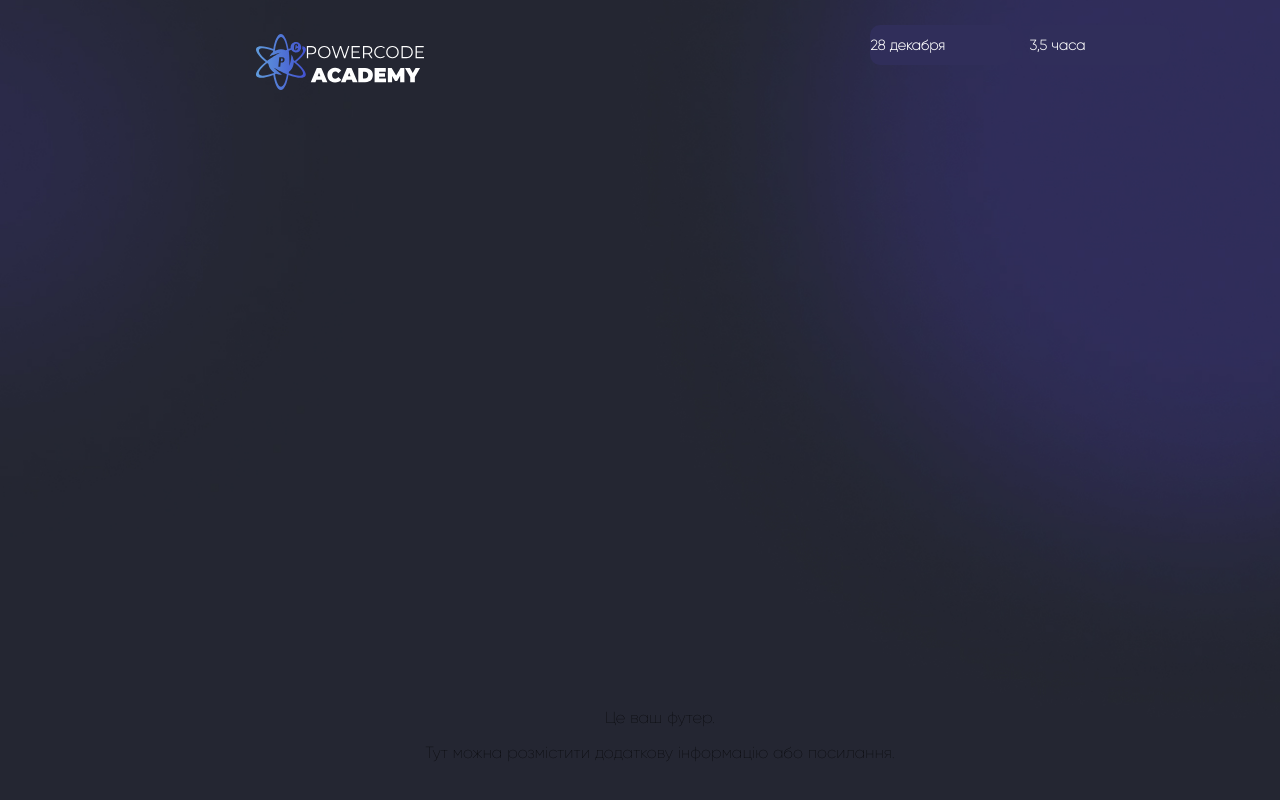
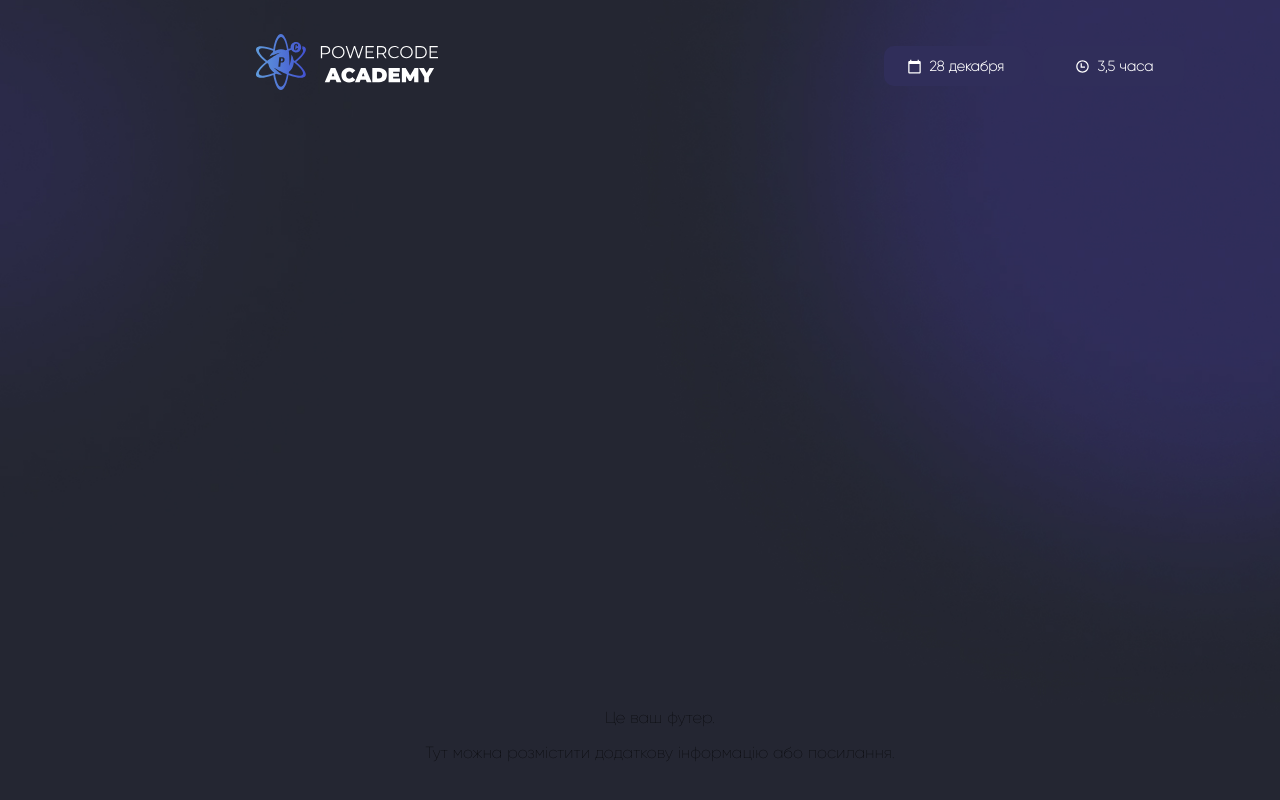
Before and after one commit to kozakevich13/academy, a React (Create React App) app: page / in a window 1280 px wide. Built offline with nearby package versions, Linux system fonts and the light colour scheme.

Commit message:
add icons tima and calendar

```diff
--- a/src/components/Header/Header.css
+++ b/src/components/Header/Header.css
@@ -32,11 +32,13 @@ header {
 
 .company-name {
   margin-top: 44px;
+  margin-left: 14px;
 }
 
 .event-time {
   display: flex;
   margin-left: 446px;
+  margin-top: 42px;
 }
 
 .event-time p {
@@ -46,9 +48,16 @@ header {
   line-height: 14px;
   letter-spacing: 0em;
   text-align: left;
+  margin-left: 7px;
 }
 
-.day {
+.event-icon {
+  margin-top: 13px;
+  width: 15px;
+  height: 15px;
+}
+
+.event_day {
   height: 40px;
   width: 141px;
   left: 684px;
@@ -58,7 +67,7 @@ header {
   background: #302e5a;
 }
 
-.hours {
+.event_hours {
   height: 40px;
   width: 141px;
   left: 843px;
@@ -68,3 +77,13 @@ header {
   margin-left: 18px;
   background: #302e5a;
 }
+
+.data-conteiner-day {
+  display: flex;
+  margin-left: 23px;
+}
+
+.data-conteiner-hour {
+  display: flex;
+  margin-left: 32px;
+}
--- a/src/components/Header/Header.jsx
+++ b/src/components/Header/Header.jsx
@@ -2,6 +2,8 @@ import "./Header.css";
 import logo_img from "../../img/logo.svg";
 import academy_img from "../../img/ACADEMY.svg";
 import powercode_img from "../../img/POWERCODE.svg";
+import time_icon from "../../img/gg_time.svg";
+import calendat_icon from "../../img/calendar_today.svg";
 
 function Header() {
   return (
@@ -14,11 +16,21 @@ function Header() {
         </div>
       </div>
       <div className="event-time">
-        <div className="day">
-          <p>28 декабря</p>
+        <div className="event_day">
+          <div className="data-conteiner-day">
+            <img
+              className="event-icon"
+              src={calendat_icon}
+              alt="calendar_icon"
+            ></img>
+            <p>28 декабря</p>
+          </div>
         </div>
-        <div className="hours">
-          <p>3,5 часа</p>
+        <div className="event_hours">
+          <div className="data-conteiner-hour">
+            <img className="event-icon" src={time_icon} alt="time_icon"></img>
+            <p>3,5 часа</p>
+          </div>
         </div>
       </div>
     </header>
```
Also changed, not shown: src/img/calendar_today.svg (added), src/img/gg_time.svg (added).
